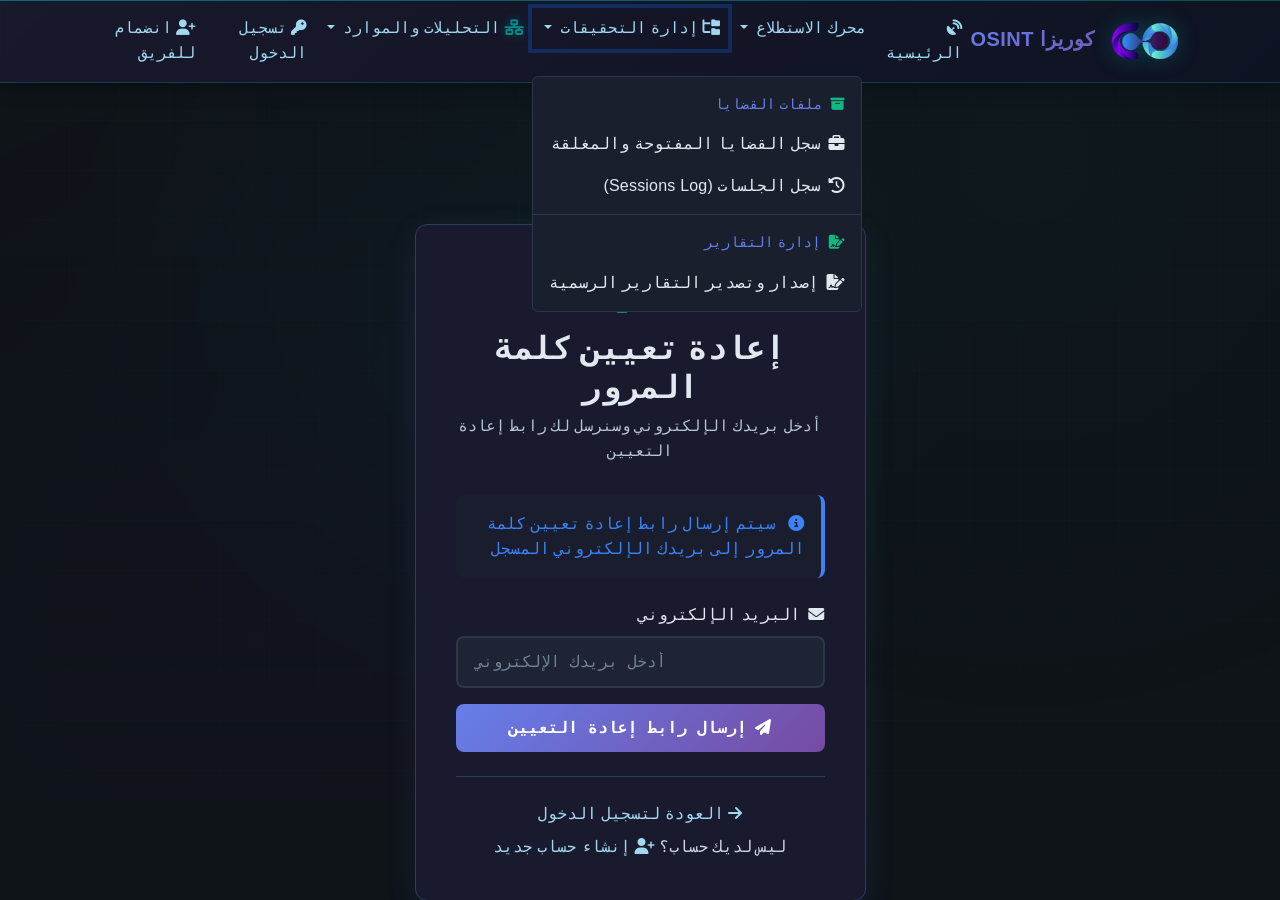
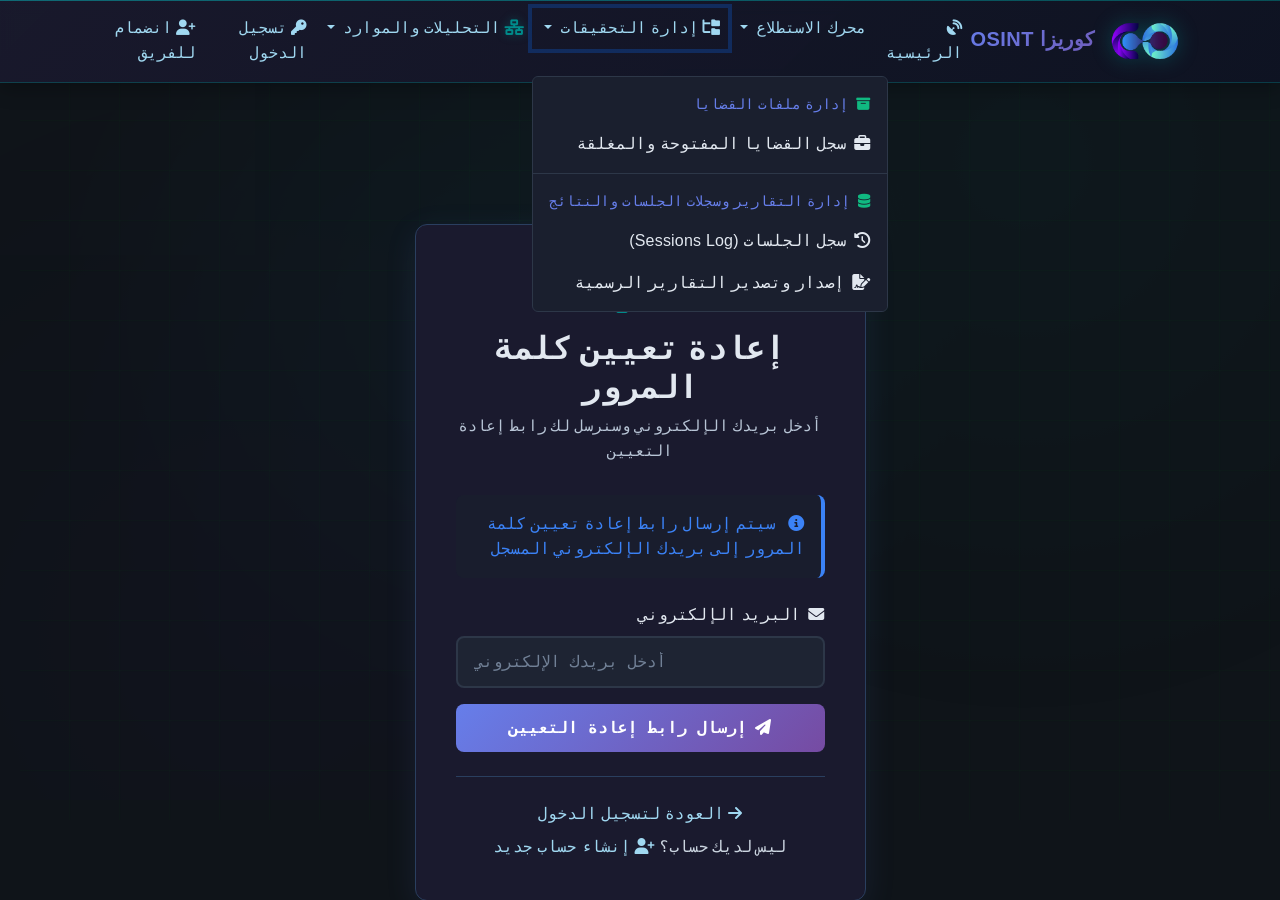
Before and after one commit to mohammedayedh/coriz, a Django app: page /auth/password-reset/ in a window 1280 px wide, after a click on "إدارة التحقيقات". Shown: the top 900 px of the page. Run offline with Django 5.2, Linux system fonts and the light colour scheme; parts of the project's set-up code (start-up, migrations or seed data) failed here and were passed over.

Commit message:
تحديث تبويب إدارة التحقيقات: إعادة تنظيم الأقسام والعناوين

```diff
--- a/templates/base/base.html
+++ b/templates/base/base.html
@@ -74,11 +74,11 @@
                             <i class="fas fa-folder-tree ms-1"></i>إدارة التحقيقات
                         </a>
                         <ul class="dropdown-menu dropdown-menu-dark cyber-dropdown" aria-labelledby="investigationDropdown">
-                            <li class="dropdown-header text-success"><i class="fas fa-archive ms-2"></i>ملفات القضايا</li>
+                            <li class="dropdown-header text-success"><i class="fas fa-archive ms-2"></i>إدارة ملفات القضايا</li>
                             <li><a class="dropdown-item" href="{% url 'osint_tools:cases_list' %}"><i class="fas fa-briefcase ms-2"></i>سجل القضايا المفتوحة والمغلقة</a></li>
+                            <li><hr class="dropdown-divider"></li>
+                            <li class="dropdown-header text-success"><i class="fas fa-database ms-2"></i>إدارة التقارير وسجلات الجلسات والنتائج</li>
                             <li><a class="dropdown-item" href="{% url 'osint_tools:sessions_list' %}"><i class="fas fa-history ms-2"></i>سجل الجلسات (Sessions Log)</a></li>
-                            <li><hr class="dropdown-divider"></li>
-                            <li class="dropdown-header text-success"><i class="fas fa-file-signature ms-2"></i>إدارة التقارير</li>
                             <li><a class="dropdown-item" href="{% url 'osint_tools:reports_list' %}"><i class="fas fa-file-signature ms-2"></i>إصدار وتصدير التقارير الرسمية</a></li>
                         </ul>
                     </li>
```
